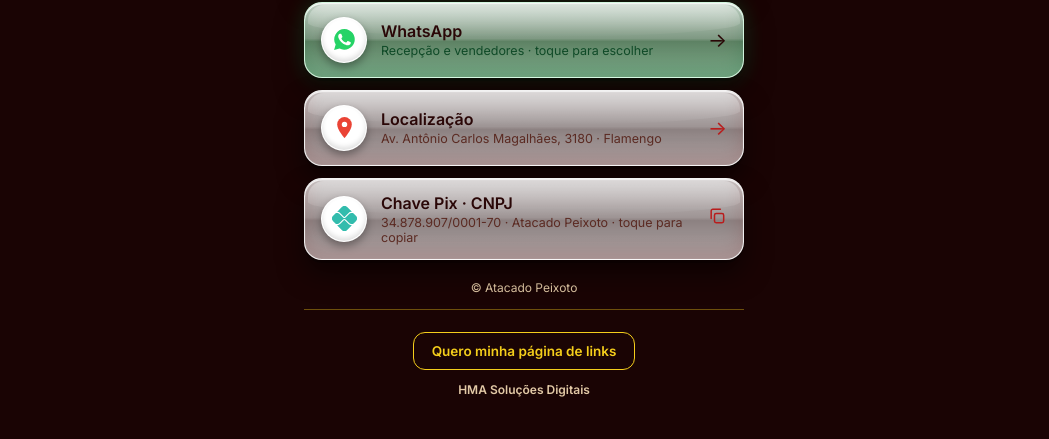
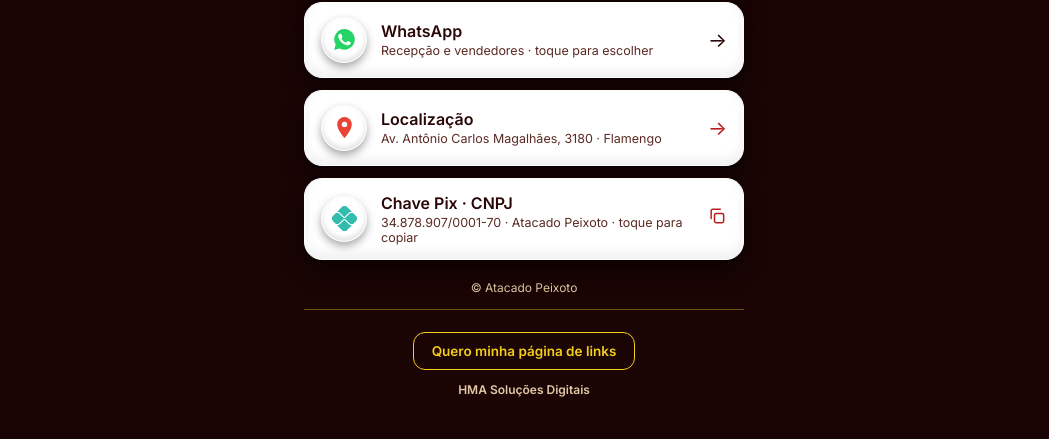
Before and after one commit to hmasolucoes/atacadopeixoto, a plain HTML site: page index.html in a window 1280 px wide. Shown: the part 919-1358 px from the top of the page, without its empty margins (116-1165 px from the left). Drawn offline with nearby package versions, Linux system fonts and the light colour scheme.

Commit message:
Botões brancos; reflexo e brilho só no Google
Co-Authored-By: Claude Sonnet 5.5 <noreply@anthropic.com>
Claude-Session: https://claude.ai/code/session_017d5Fxq2fkSWBU21et43GS1

```diff
--- a/index.html
+++ b/index.html
@@ -94,6 +94,10 @@ a:focus-visible,button:focus-visible{outline:2px solid var(--y);outline-offset:3
 .btn.g .ic{border-color:rgba(0,0,0,.08);box-shadow:0 3px 6px rgba(0,0,0,.15)}
 .wr .t b{color:#fff}.wr .t span{color:#5B2A22}
 @media(prefers-reduced-motion:reduce){.btn::after{animation:none;display:none}}
+/* botoes brancos; reflexo e brilho so no Google */
+.btn:not(.g),.wr,.main{background:#fff;border:1px solid #fff;color:#2A0707;box-shadow:0 12px 24px rgba(0,0,0,.45),0 3px 0 rgba(0,0,0,.18),inset 0 -6px 12px rgba(0,0,0,.06)}
+.btn:not(.g)::before,.btn:not(.g)::after,.wr::before{display:none;animation:none}
+.main .t span{color:#5B2A22}
 </style>
 </head>
 <body>
```
